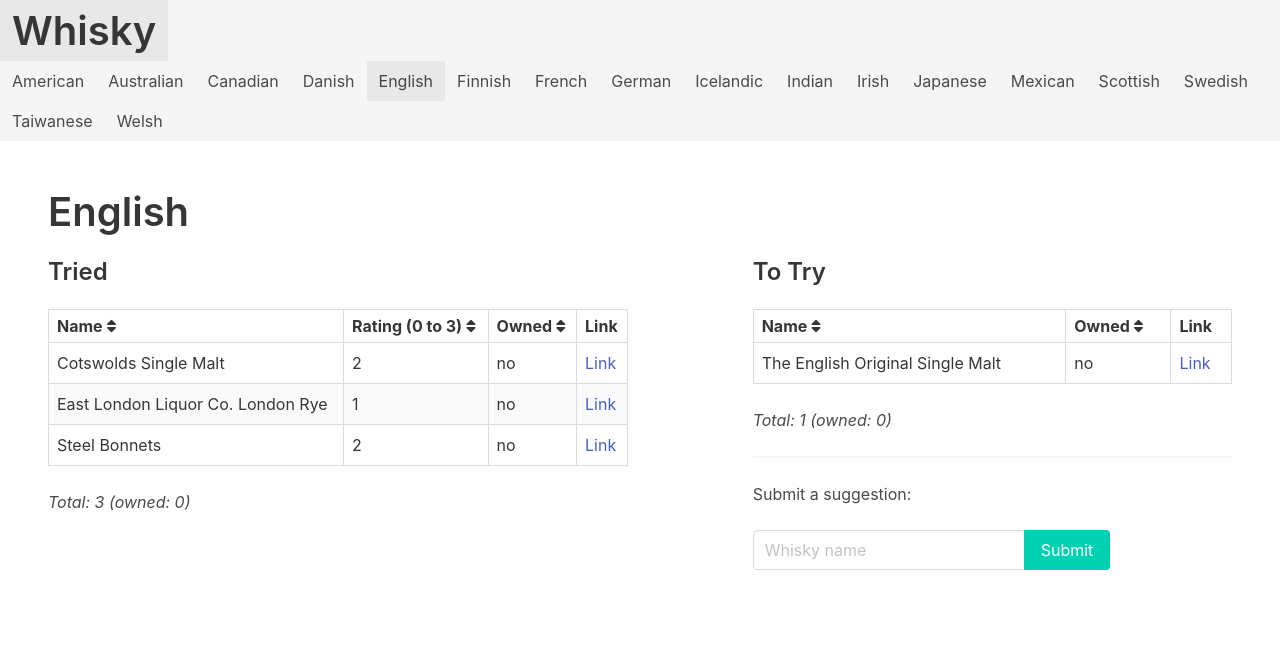
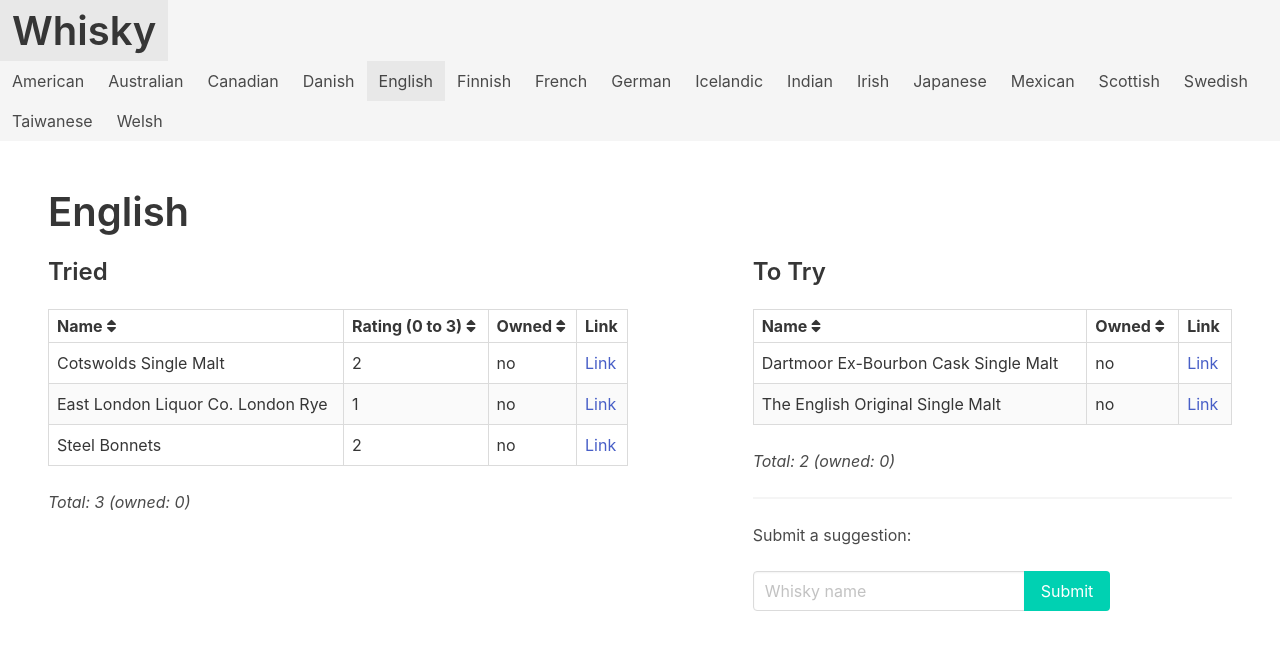
Before and after one commit to grega/whisky, a Jekyll site: the page built from english.html, in a window 1280 px wide. Shown: the top 650 px of the page. Built offline with Jekyll 4.4.1, drawn with Linux system fonts in a browser that asks for light colours; nearby versions of some CDN libraries.

Commit message:
Update English to try

```diff
--- a/_data/english/to_try.yml
+++ b/_data/english/to_try.yml
@@ -1 +1,2 @@
 - name: The English Original Single Malt
+- name: Dartmoor Ex-Bourbon Cask Single Malt
```
